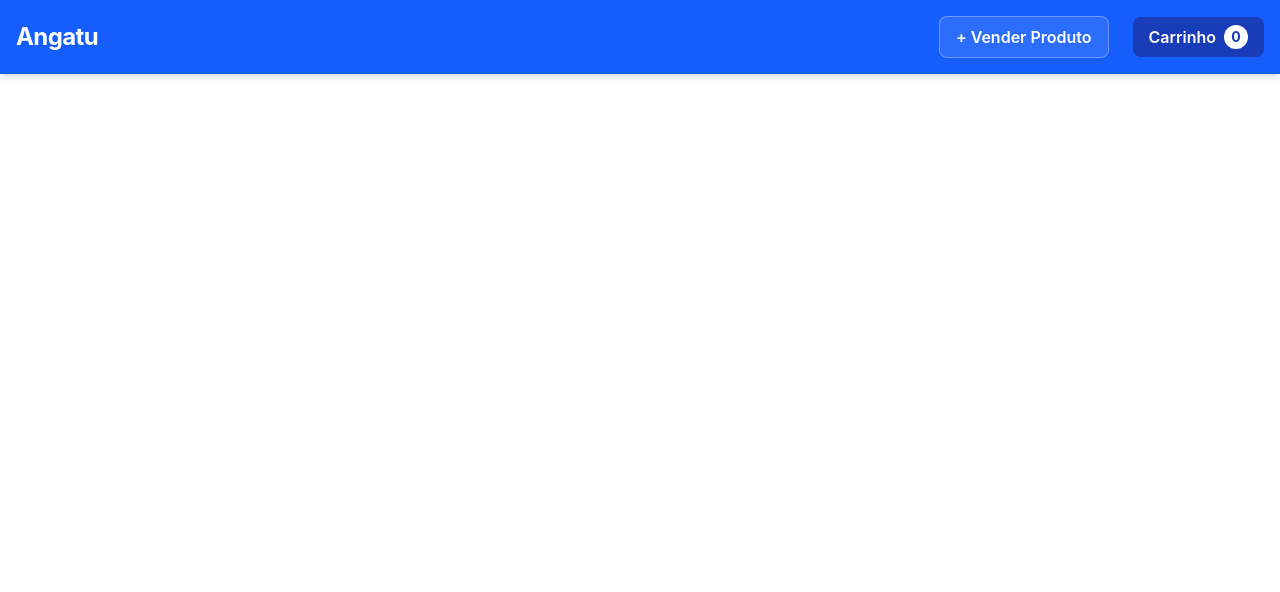
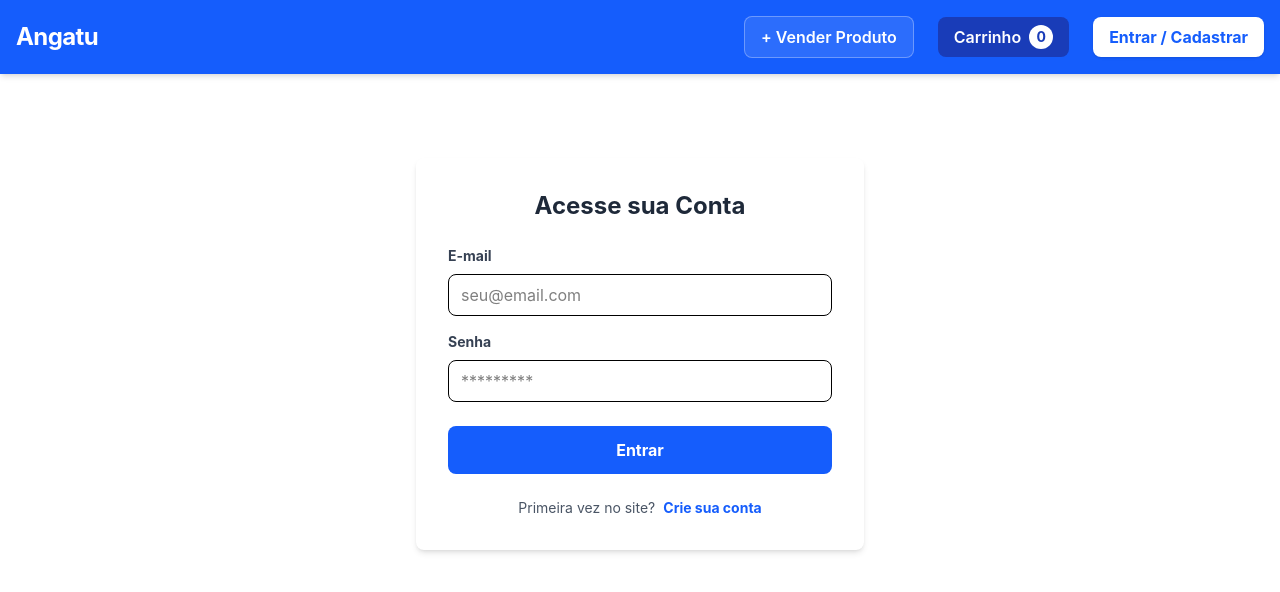
Before and after one commit to Daniel9189/Angatu-2.0, a React (Vite) app in the folder front/: page /login in a window 1280 px wide. Shown: the top 592 px of the page. Built offline with nearby package versions, Linux system fonts and the light colour scheme.

Commit message:
feat: add login and registration screens

```diff
--- a/front/src/App.jsx
+++ b/front/src/App.jsx
@@ -4,6 +4,7 @@ import ProductDetails from "./pages/ProductDetails";
 import Header from "./components/Header";
 import Cart from "./pages/Cart";
 import CreateProduct from "./pages/CreateProduct";
+import Login from "./components/Login";
 
 function App() {
   return (
@@ -14,6 +15,7 @@ function App() {
         <Route path="/produto/:slug" element={<ProductDetails />} />
         <Route path="/carrinho" element={<Cart />} />
         <Route path="/cadastrar-produto" element={<CreateProduct />} />
+        <Route path="/login" element={<Login />} />
       </Routes>
     </>
   );
--- a/front/src/components/Header.jsx
+++ b/front/src/components/Header.jsx
@@ -1,8 +1,11 @@
 import { Link } from "react-router-dom";
 import { useCart } from "../contexts/CartContext";
+import { useAuth } from "../contexts/AuthContext";
 
 function Header() {
   const { cart } = useCart();
+
+  const { user, isAuthenticated, logout } = useAuth();
 
   const totalItems = cart.reduce((total, item) => total + item.quantidade, 0);
 
@@ -31,6 +34,26 @@ function Header() {
               </span>
             </div>
           </Link>
+          {isAuthenticated ? (
+            <div className="flex items-center gap-4">
+              <span className="text-white font-medium hidden sm:block">
+                Olá, {user.name}
+              </span>
+              <button
+                onClick={logout}
+                className="bg-red-600 hover:bg-red-500 text-white px-4 py-2 rounded-lg font-semibold transition-colors shadow-sm cursor-pointer"
+              >
+                Sair
+              </button>
+            </div>
+          ) : (
+            <Link
+              to="/login"
+              className="bg-white text-blue-600 hover:bg-gray-100 px-4 py-2 rounded-lg font-bold transition-colors shadow-sm"
+            >
+              Entrar / Cadastrar
+            </Link>
+          )}
         </div>
       </div>
     </header>
--- /dev/null
+++ b/front/src/components/Login.jsx
@@ -0,0 +1,132 @@
+import { useState } from "react";
+import { useNavigate } from "react-router-dom";
+import { useAuth } from "../contexts/AuthContext";
+
+export default function Login() {
+  const [isRegistering, setIsRegistering] = useState(false);
+  const [formData, setFormData] = useState({
+    name: "",
+    email: "",
+    password: "",
+  });
+  const [error, setError] = useState("");
+  const [loading, setLoading] = useState(false);
+
+  const { login } = useAuth();
+  const navigate = useNavigate();
+
+  const handleChange = (e) => {
+    setFormData({ ...formData, [e.target.name]: e.target.value });
+  };
+
+  const handleSubmit = async (e) => {
+    e.preventDefault();
+    setError("");
+    setLoading(true);
+
+    const endpoint = isRegistering ? "/api/register" : "/api/login";
+
+    try {
+      const response = await fetch(`http://localhost:8000${endpoint}`, {
+        method: "POST",
+        headers: {
+          "Content-Type": "application/json",
+          Accept: "application/json",
+        },
+        body: JSON.stringify(formData),
+      });
+
+      const data = await response.json();
+
+      if (response.ok) {
+        login(data.user, data.token);
+        navigate("/");
+      } else {
+        setError(data.message || "Erro ao autenticar. Verifique seus dados.");
+      }
+    } catch (erro) {
+      console.error(erro);
+      setError("Erro de conexão com o servidor.");
+    } finally {
+      setLoading(false);
+    }
+  };
+
+  return (
+    <div className="flex justify-center items-center min-h-[70vh]">
+      <div className="bg-white p-8 rounded-lg shadow-md w-full max-w-md">
+        <h2 className="text-2xl font-bold text-center text-gray-800 mb-6">
+          {isRegistering ? "Criar Nova Conta" : "Acesse sua Conta"}
+        </h2>
+
+        {error && (
+          <div className="bg-red-100 text-red-700 p-3 rounded mb-4 text-sm text-center">
+            {error}
+          </div>
+        )}
+
+        <form onSubmit={handleSubmit} className="flex flex-col gap-4">
+          {isRegistering && (
+            <div>
+              <label className="block text-gray-700 text-sm font-bold mb-2">Nome</label>
+              <input
+                type="text"
+                name="name"
+                value={formData.name}
+                onChange={handleChange}
+                required
+                className="w-full px-3 py-2 border rounded-lg focus:outline-none focus:border-blue-500"
+                placeholder="Seu nome completo"
+              />
+            </div>
+          )}
+
+          <div>
+            <label className="block text-gray-700 text-sm font-bold mb-2">E-mail</label>
+            <input
+              type="email"
+              name="email"
+              value={formData.email}
+              onChange={handleChange}
+              required
+              className="w-full px-3 py-2 border rounded-lg focus:outline-none focus:border-blue-500"
+              placeholder="seu@email.com"
+            />
+          </div>
+
+          <div>
+            <label className="block text-gray-700 text-sm font-bold mb-2">Senha</label>
+            <input
+              type="password"
+              name="password"
+              value={formData.password}
+              onChange={handleChange}
+              required
+              className="w-full px-3 py-2 border rounded-lg focus:outline-none focus:border-blue-500"
+              placeholder="*********"
+            />
+          </div>
+
+          <button type="submit" disabled={loading} className="w-full bg-blue-600 hover:bg-blue-700 text-white font-bold py-3 px-4 rounded-lg transition-colors mt-2 disabled:bg-gray-400">
+            {loading ? "Aguarde..." : isRegistering ? "Cadastrar" : "Entrar"}
+          </button>
+        </form>
+
+        <div className="mt-6 text-center">
+          <p className="text-gray-600 text-sm">
+            {isRegistering ? "Já tem uma conta?" : "Primeira vez no site?"}
+            <button
+              onClick={() => {
+                setIsRegistering(!isRegistering);
+                setError("");
+              }}
+              className="text-blue-600 font-bold ml-2 hover:underline focus:outline-none"
+            >
+              {isRegistering ? "Faça login" : "Crie sua conta"}
+            </button>
+          </p>
+        </div>
+      </div>
+    </div>
+  );
+}
--- a/front/src/main.jsx
+++ b/front/src/main.jsx
@@ -4,16 +4,16 @@ import "./index.css";
 import App from "./App.jsx";
 import { BrowserRouter } from "react-router-dom";
 import { CartProvider } from "./contexts/CartContext.jsx";
-import { AuthContext } from "./contexts/AuthContext.jsx";
+import { AuthProvider } from "./contexts/AuthContext.jsx";
 
 createRoot(document.getElementById("root")).render(
   <StrictMode>
     <BrowserRouter>
-      <AuthContext>
+      <AuthProvider>
         <CartProvider>
           <App />
         </CartProvider>
-      </AuthContext>
+      </AuthProvider>
     </BrowserRouter>
   </StrictMode>,
 );
```
